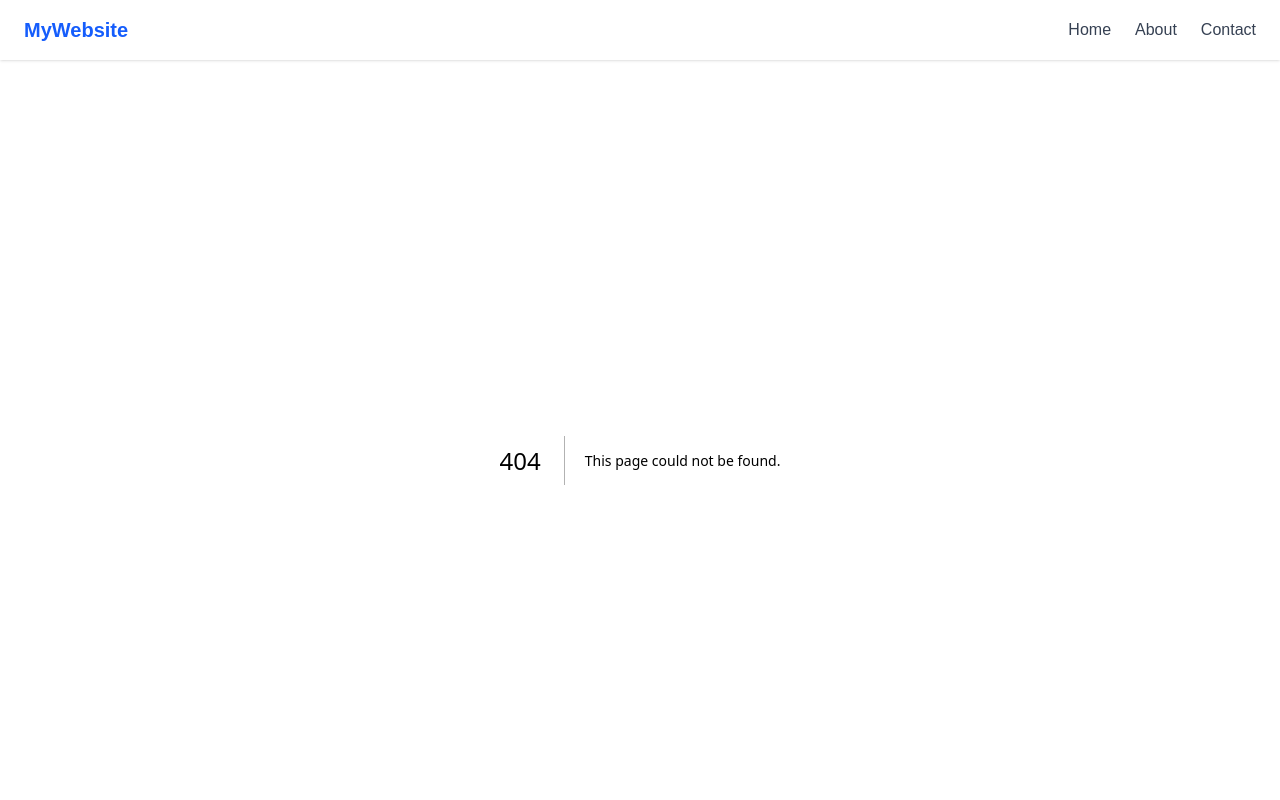
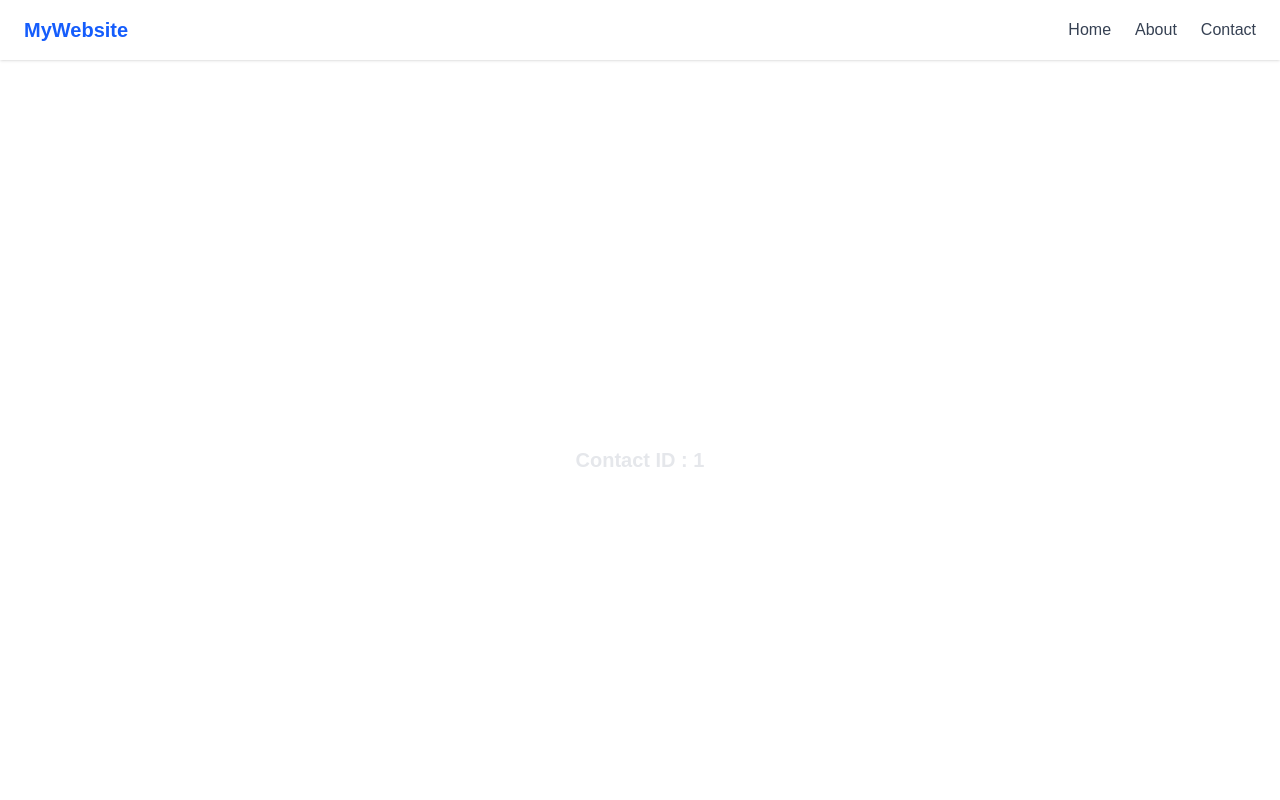
Before and after one commit to Sameer9823/Nextjs, a Next.js app: page /contact/1 in a window 1280 px wide. Before the commit this address had no page. Shown: the top 800 px of the page. Built offline with nearby package versions, Linux system fonts and the light colour scheme.

Commit message:
feat: add dynamic Contact page to display Contact ID

```diff
--- /dev/null
+++ b/app/contact/[id]/page.tsx
@@ -0,0 +1,15 @@
+type PageProps = {
+  params: Promise<{
+    id: string;
+  }>;
+};
+
+export default async function Number({ params }: PageProps) {
+  const { id } = await params;
+
+  return (
+    <div className="min-h-screen text-gray-200 flex items-center justify-center text-xl font-semibold">
+      Contact ID : {id}
+    </div>
+  );
+}
```
